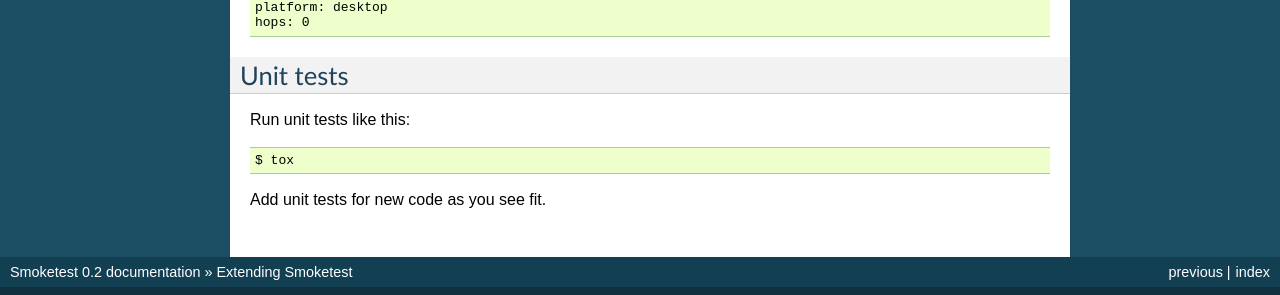
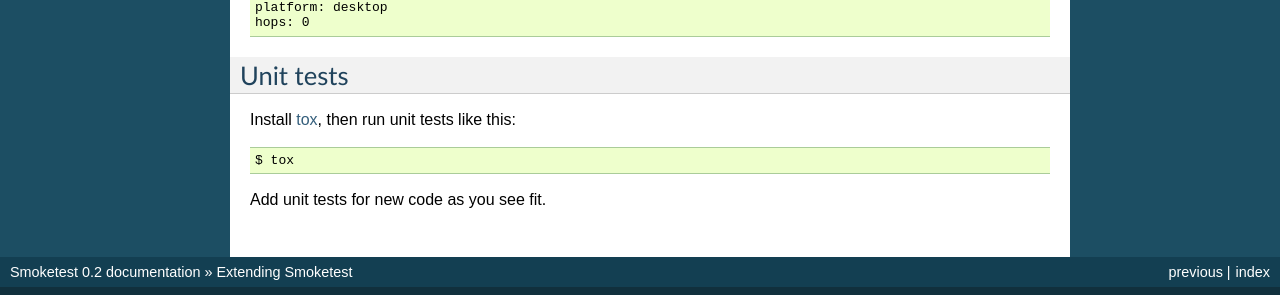
Before and after one commit to usnews/smoketest, a Sphinx documentation site: the page built from docs/source/extending-smoketest.rst, in a window 1280 px wide. Shown: the part 1409-1704 px from the top of the page. Built offline with Sphinx 7.4.7, drawn with Linux system fonts in a browser that asks for light colours.

Commit message:
Mention tox installation in docs

```diff
--- a/docs/source/extending-smoketest.rst
+++ b/docs/source/extending-smoketest.rst
@@ -102,7 +102,7 @@
 Unit tests
 ----------
 
-Run unit tests like this::
+Install `tox <http://tox.readthedocs.io/en/latest/install.html>`_, then run unit tests like this::
 
     $ tox
 
```
